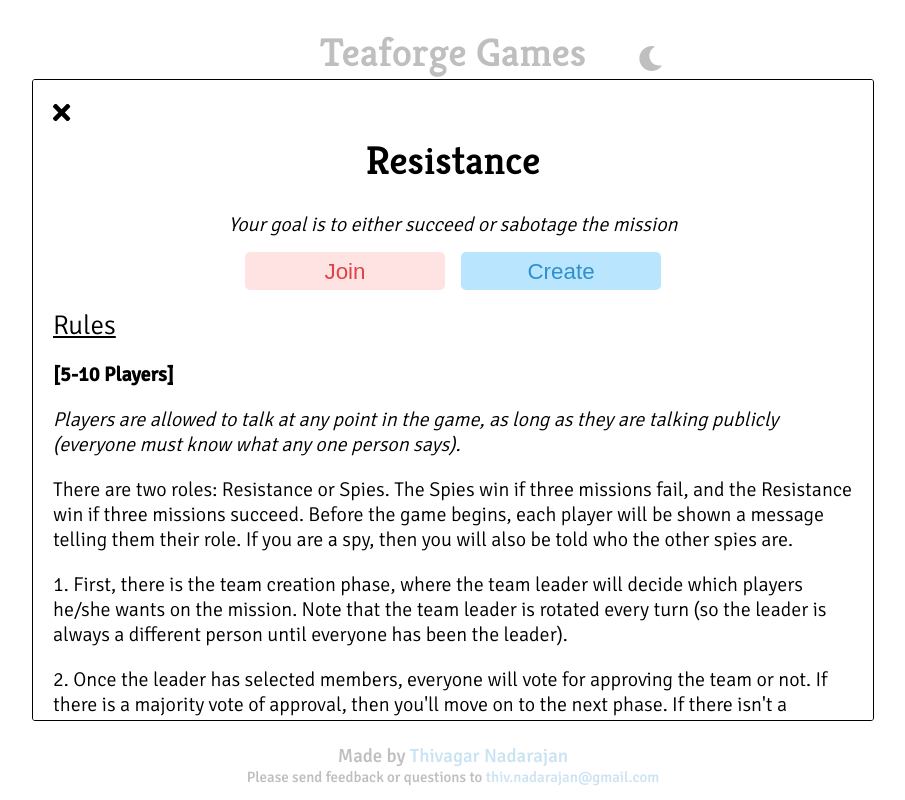
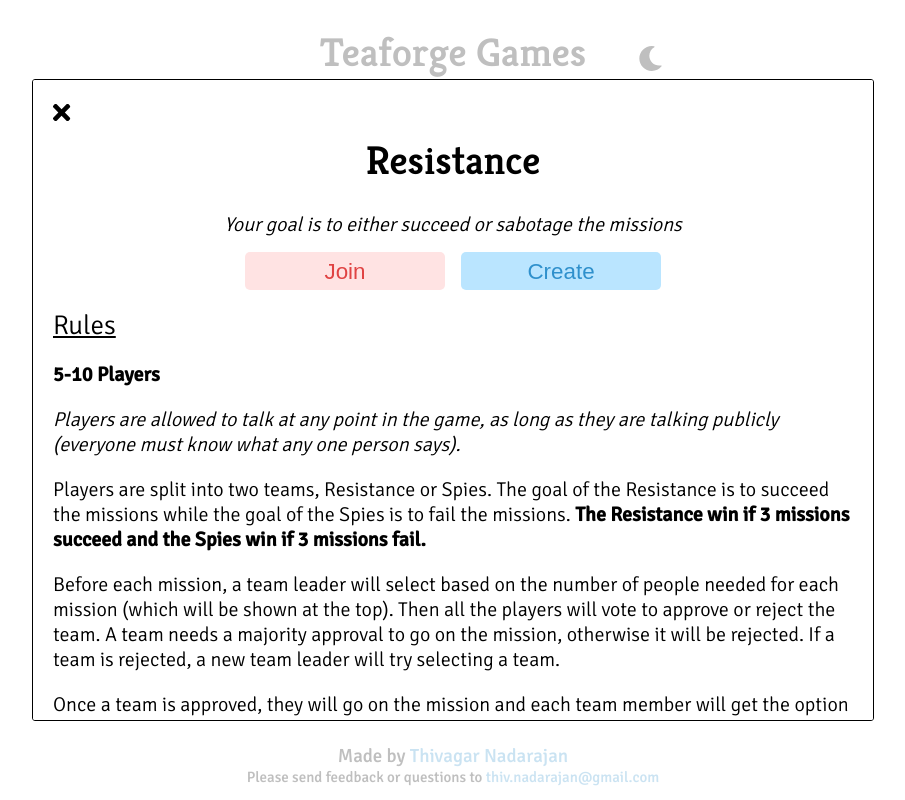
Before and after one commit to ThivRajan/Teaforge-Client, a React (Create React App) app: page / in a window 1280 px wide. Both pictures are taken after a click on the element 640 px from the left and 286 px from the top of the page. Shown: the whole page, without its empty margins (187-1092 px from the left). Built offline with nearby package versions, Linux system fonts and the light colour scheme.

Commit message:
modify rules wording

```diff
--- a/src/components/rules/Resistance.tsx
+++ b/src/components/rules/Resistance.tsx
@@ -1,13 +1,14 @@
 import React from 'react';
 
 const Goal = () => (
-	<i>Your goal is to either succeed or sabotage the mission</i>
+	<i>Your goal is to either succeed or sabotage the missions</i>
 );
 
+//TODO: try modifying, say rules out loud
 const Rules = () => (
 	<>
 		<br />
-		<b>[5-10 Players]</b>
+		<b>5-10 Players</b>
 		<br />
 		<p>
 			<i>
@@ -16,45 +17,24 @@ const Rules = () => (
 				says).
 			</i>
 		</p>
-
 		<p>
-			There are two roles: Resistance or Spies. The Spies win
-			if three missions fail, and the Resistance win if three missions
-			succeed. Before the game begins, each player will be shown a message
-			telling them their role. If you are a spy, then you will also
-			be told who the other spies are.
+			Players are split into two teams, Resistance or Spies. The goal of
+			the Resistance is to succeed the missions while the goal of the Spies
+			is to fail the missions. <b>The Resistance win if 3 missions succeed and
+			the Spies win if 3 missions fail.</b>
 		</p>
 		<p>
-			1. First, there is the team creation phase, where the team leader
-			will decide which players he/she wants on the mission. Note that
-			the team leader is rotated every turn (so the leader is always
-			a different person until everyone has been the leader).
+			Before each mission, a team leader will select based on the number of people
+			needed for each mission (which will be shown at the top). Then all the players
+			will vote to approve or reject the team. A team needs a majority approval
+			to go on the mission, otherwise it will be rejected. If a team is rejected, a
+			new team leader will try selecting a team.
 		</p>
 		<p>
-			2. Once the leader has selected members, everyone will vote for
-			approving the team or not. If there is a majority vote of approval,
-			then you&apos;ll move on to the next phase. If there isn&apos;t a
-			majority vote, then there will be a different leader and the game
-			goes back to the team creation phase.
+			Once a team is approved, they will go on the mission and each team member will
+			get the option to pass or fail the mission. <b>A mission will fail if even one
+			person fails the mission.</b> This will repeat until one team has won.
 		</p>
-		<p>
-			3. Once the team has gotten majority approval, you will move to
-			the mission phase. Everyone on the team will get an option to either
-			succeed or fail the mission. If there is even a single person who selects
-			&quot;fail&quot;, then the entire mission is considered to be a Fail. Once all
-			the team members have selected their option, you will be shown the mission
-			result (Success or Fail).
-		</p>
-		<p>
-			4. Now #1-3 will repeat until there are 3 successes (Resistance wins)
-			or 3 fails (Spies win).
-		</p>
-
-		<b>
-			Tip: If you are a spy, try to get either yourself or a fellow spy
-			to sneak onto the mission and fail it. If you are resistance, then try
-			to figure out who the spies are and stop them from going on the mission.
-		</b>
 	</>
 );
 
```
